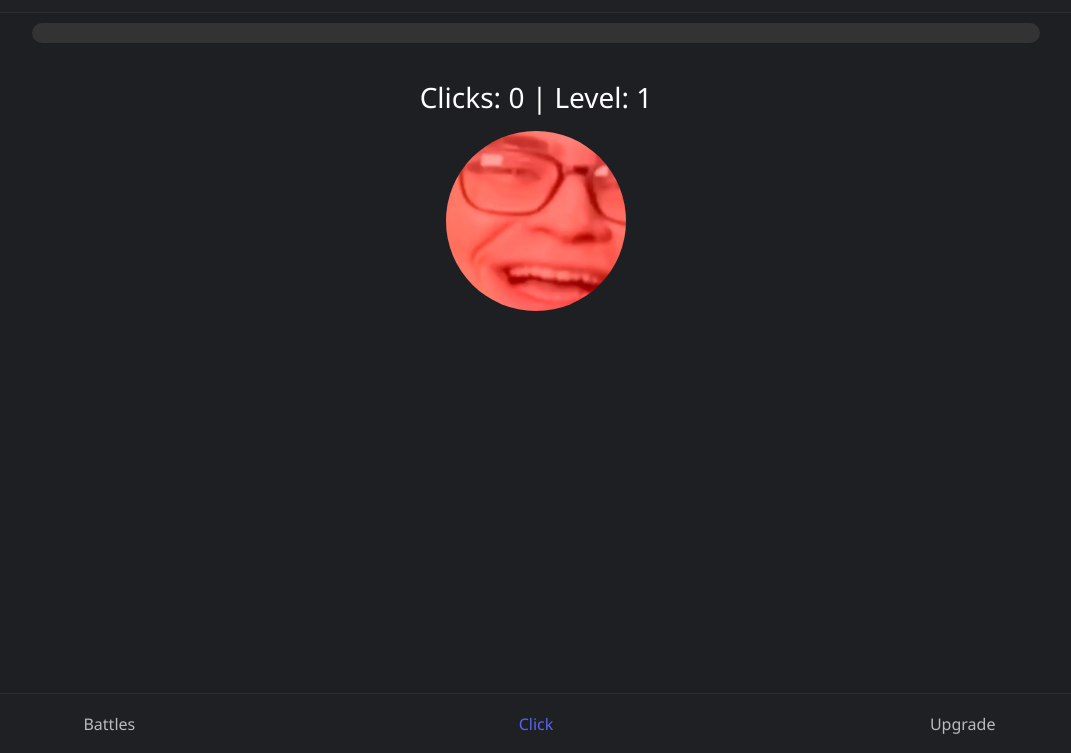
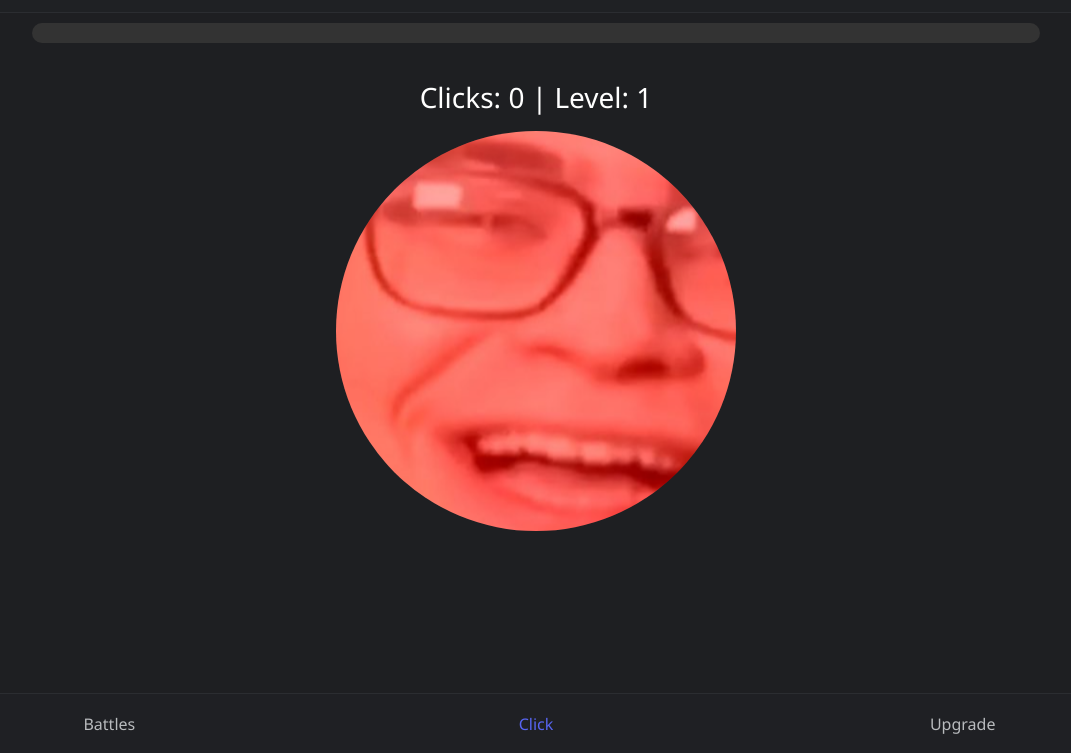
Before and after one commit to narmipython/KOBAKOV-Kombat-Test-Place, a plain HTML site: page index.html in a window 1280 px wide. Shown: the part 47-800 px from the top of the page, without its empty margins (104-1175 px from the left). Drawn offline with Linux system fonts and the light colour scheme.

Commit message:
Update index.html

```diff
--- a/index.html
+++ b/index.html
@@ -25,7 +25,7 @@
 
   /* Clicker */
   #clickCounter { font-size:28px; margin:15px; }
-  #circleBtn { width:180px; height:180px; border-radius:50%; background:#2b2d31; display:flex; align-items:center; justify-content:center; font-size:20px; cursor:pointer; transition:0.2s; }
+  #circleBtn { width:400px; height:400px; border-radius:50%; background:#2b2d31; display:flex; align-items:center; justify-content:center; font-size:20px; cursor:pointer; transition:0.2s; }
   #circleBtn:active { transform:scale(0.9); background:#3a3d43; }
   #circleBtn img { width:100%; height:100%; border-radius:50%; }
 
```
